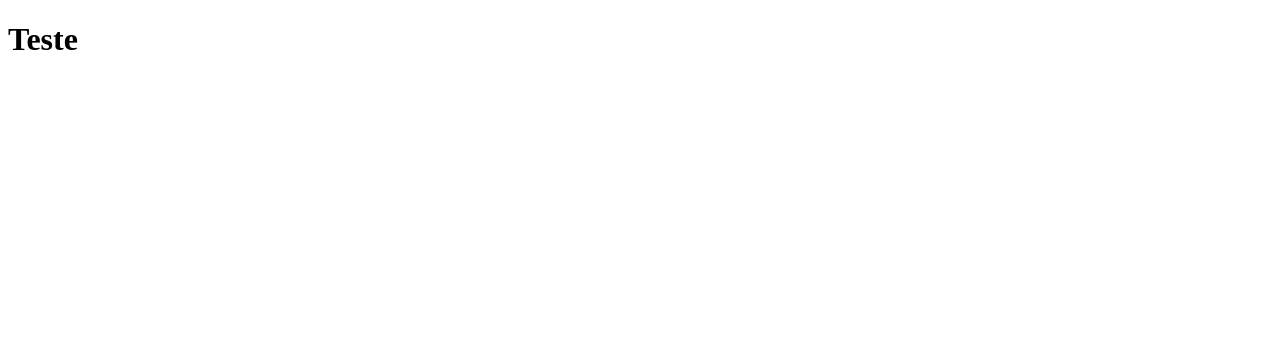
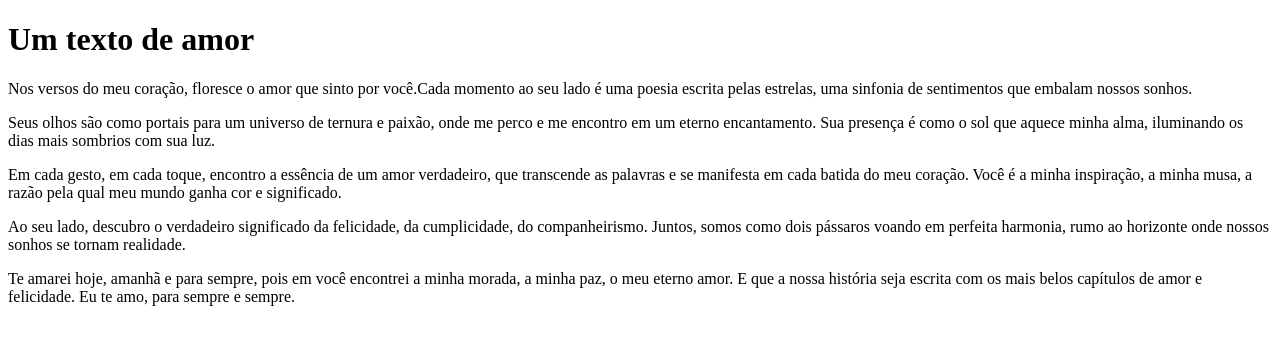
Before and after one commit to KinslayerHG/clone-tabnews, a Next.js app: page / in a window 1280 px wide. Shown: the top 344 px of the page. Built offline with nearby package versions, Linux system fonts and the light colour scheme.

Commit message:
just moddifing .gitignore

```diff
--- a/pages/index.js
+++ b/pages/index.js
@@ -1,5 +1,15 @@
 function Home() {
-    return <h1>Teste</h1>
+    return <><h1> Um texto de amor</h1><></>
+        <p>Nos versos do meu coração, floresce o amor que sinto por você.Cada momento ao seu lado é uma poesia escrita pelas estrelas, uma sinfonia de sentimentos que embalam nossos sonhos.</p>
+
+        <p>Seus olhos são como portais para um universo de ternura e paixão, onde me perco e me encontro em um eterno encantamento. Sua presença é como o sol que aquece minha alma, iluminando os dias mais sombrios com sua luz.</p>
+
+        <p>Em cada gesto, em cada toque, encontro a essência de um amor verdadeiro, que transcende as palavras e se manifesta em cada batida do meu coração. Você é a minha inspiração, a minha musa, a razão pela qual meu mundo ganha cor e significado.</p>
+
+        <p>Ao seu lado, descubro o verdadeiro significado da felicidade, da cumplicidade, do companheirismo. Juntos, somos como dois pássaros voando em perfeita harmonia, rumo ao horizonte onde nossos sonhos se tornam realidade.</p>
+
+        <p>Te amarei hoje, amanhã e para sempre, pois em você encontrei a minha morada, a minha paz, o meu eterno amor. E que a nossa história seja escrita com os mais belos capítulos de amor e felicidade. Eu te amo, para sempre e sempre.</p></>
+
 }
 
 export default Home;
```
Also changed, not shown: 1 other file (tests, documents, lock files or other folders).
